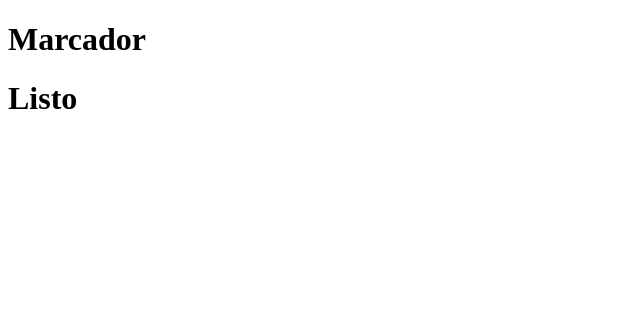
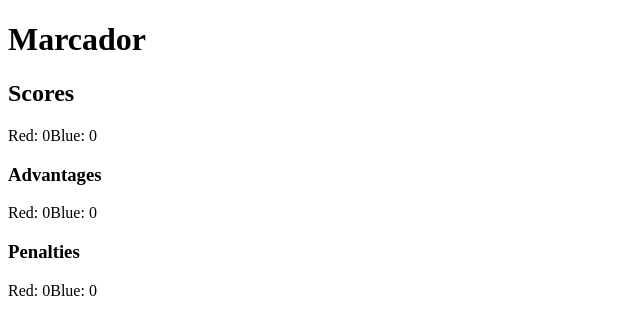
Before and after one commit to zlocker01/BJJ-Score-App, a React (Vite) app: page /referee in a window 1280 px wide. Shown: the top 334 px of the page, without its empty margins (0-640 px from the left). Built offline with nearby package versions, Linux system fonts and the light colour scheme.

Commit message:
rendering scores from  localStorage on referee

```diff
--- a/src/components/Referee.jsx
+++ b/src/components/Referee.jsx
@@ -1,7 +1,82 @@
+import { useEffect, useState } from "react";
+
 export const Referee = () => {
+  // states of Scores
+  const [scores, setScores] = useState({ red: 0, blue: 0 });
+  const [advantages, setAdvantages] = useState({ red: 0, blue: 0 });
+  const [penalties, setPenalties] = useState({ red: 0, blue: 0 });
+  const [isDisqualified, setIsDisqualified] = useState("");
+
+  // Functions to get data from localStorage
+  const getLocalScores = () => {
+    return JSON.parse(localStorage.getItem("scores")) || { red: 0, blue: 0 };
+  };
+
+  const getLocalAdvantages = () => {
+    return (
+      JSON.parse(localStorage.getItem("advantages")) || { red: 0, blue: 0 }
+    );
+  };
+
+  const getLocalPenalties = () => {
+    return JSON.parse(localStorage.getItem("penalties")) || { red: 0, blue: 0 };
+  };
+
+  const getLocalIsDisqualified = () => {
+    return JSON.parse(localStorage.getItem("isDisqualified")) || "";
+  };
+
+  // function to update ith change in localStorage
+  useEffect(() => {
+    setScores(getLocalScores());
+    setAdvantages(getLocalAdvantages());
+    setPenalties(getLocalPenalties());
+    setIsDisqualified(getLocalIsDisqualified());
+  }, []);
+
+  //  aditional function to watch changes on scores
+  useEffect(() => {
+    const handleScoreChange = () => {
+      setScores(getLocalScores());
+      setAdvantages(getLocalAdvantages());
+      setPenalties(getLocalPenalties());
+      setIsDisqualified(getLocalIsDisqualified());
+    };
+
+    window.addEventListener('storage', handleScoreChange);
+
+    return () => {
+      window.removeEventListener("storage", handleScoreChange);
+    };
+  }, []);
+
   return (
-    <div>
-      <h1>Listo</h1>
-    </div>
+    <>
+      <h2>Scores</h2>
+      {/* Show and change the score */}
+      <div>
+        <span>Red: {scores.red}</span>
+        <span>Blue: {scores.blue}</span>
+      </div>
+
+      {/* Show and change the advantages */}
+      <h3>Advantages</h3>
+      <div>
+        <span>Red: {advantages.red}</span>
+        <span>Blue: {advantages.blue}</span>
+      </div>
+
+      {/* Show and change the penalties */}
+      <h3>Penalties</h3>
+      <div>
+        <span>Red: {penalties.red}</span>
+        <span>Blue: {penalties.blue}</span>
+      </div>
+
+      {/* Show Disqualified alert */}
+      <div>
+        <h4>{isDisqualified}</h4>
+      </div>
+    </>
   );
 };
```
